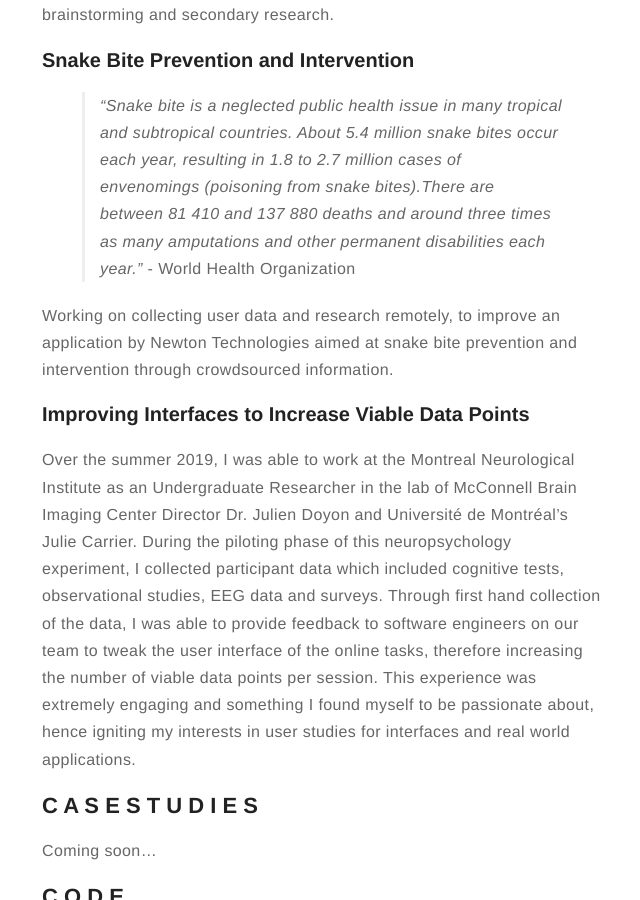
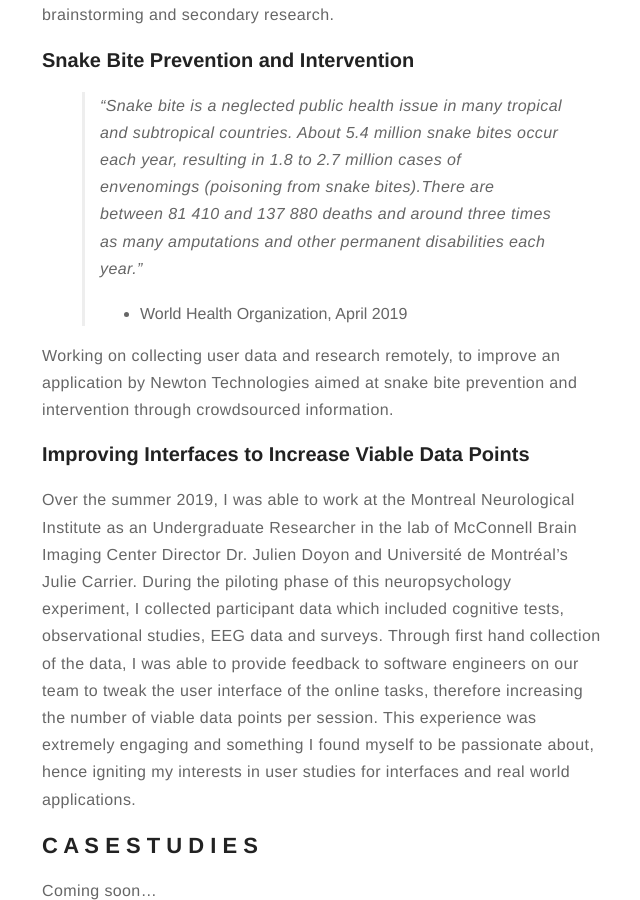
Before and after one commit to im-mel/im-mel.github.io, a Jekyll site: the page built from projects.md, in a window 1280 px wide and 900 px high, scrolled down 1061 px. Shown: the whole window, without its empty margins (318-958 px from the left). Built offline with Jekyll 4.4.1, drawn with Linux system fonts in a browser that asks for light colours.

Commit message:
Update projects.md

```diff
--- a/projects.md
+++ b/projects.md
@@ -15,7 +15,8 @@ Since taking a course in HCI, I have increasingly thought about how to better ap
 
 
 ### Snake Bite Prevention and Intervention
-> <em> "Snake bite is a neglected public health issue in many tropical and subtropical countries. About 5.4 million snake bites occur each year, resulting in 1.8 to 2.7 million cases of envenomings (poisoning from snake bites).There are between 81 410 and 137 880 deaths and around three times as many amputations and other permanent disabilities each year." </em> - World Health Organization
+> <em> "Snake bite is a neglected public health issue in many tropical and subtropical countries. About 5.4 million snake bites occur each year, resulting in 1.8 to 2.7 million cases of envenomings (poisoning from snake bites).There are between 81 410 and 137 880 deaths and around three times as many amputations and other permanent disabilities each year." </em>
+- World Health Organization, April 2019
 
   Working on collecting user data and research remotely, to improve an application by Newton Technologies aimed at snake bite prevention and intervention through crowdsourced information.
 
```
